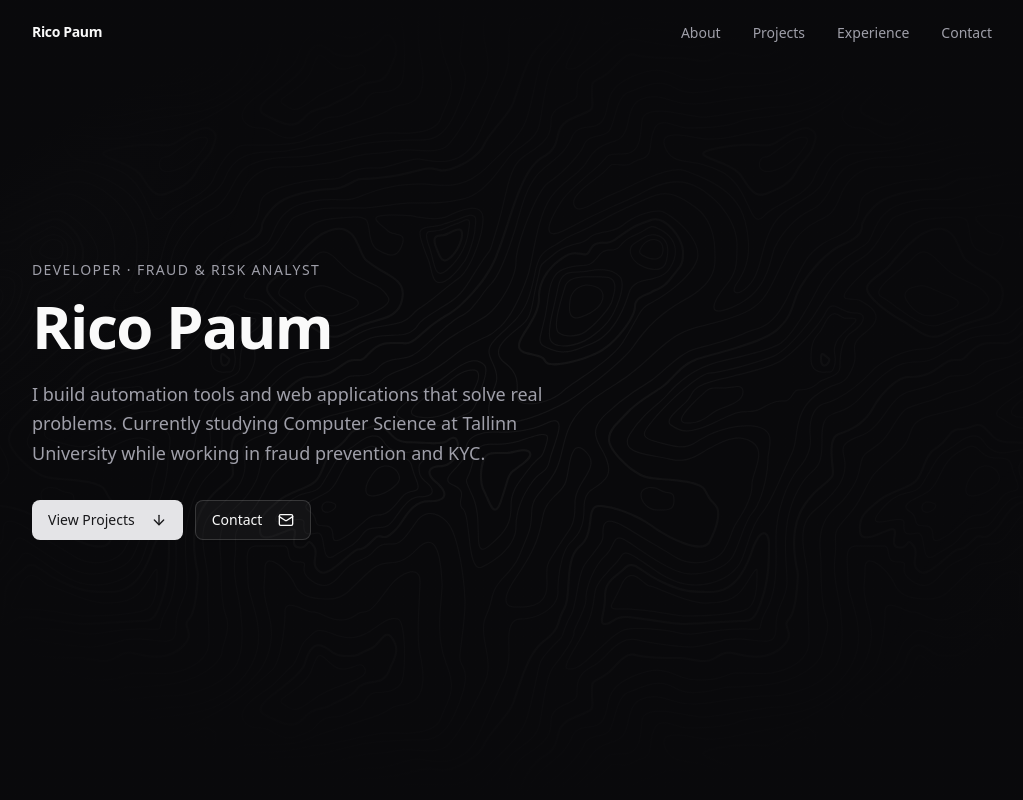
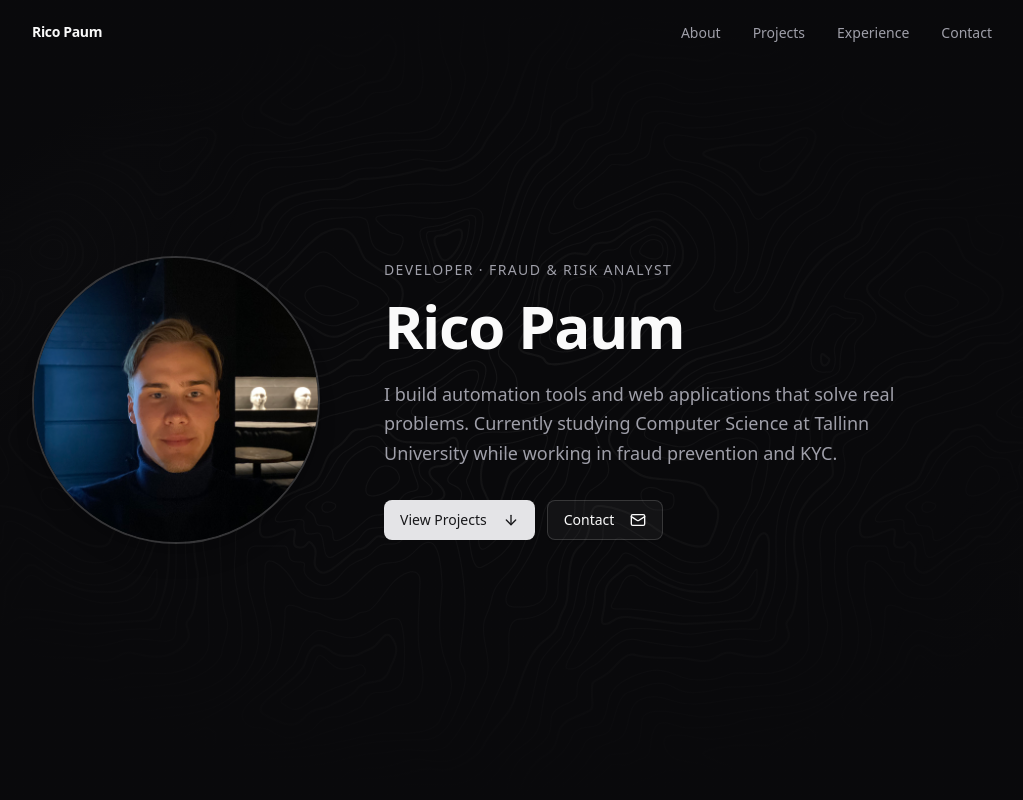
Before and after one commit to Croccu/portfolio-v2, a Next.js app: page / in a window 1280 px wide. Shown: the top 800 px of the page, without its empty margins (128-1151 px from the left). Built offline with nearby package versions, Linux system fonts and the light colour scheme.

Commit message:
feat: Add hero image, adjust styling

```diff
--- a/src/components/sections/Hero.tsx
+++ b/src/components/sections/Hero.tsx
@@ -5,6 +5,7 @@ import { Button } from "@/components/ui/button";
 import { Container } from "@/components/layout/Container";
 import { motion } from "framer-motion";
 import { ArrowDown, Mail } from "lucide-react";
+import Image from "next/image";
 
 export function Hero() {
   return (
@@ -18,6 +19,24 @@ export function Hero() {
       </div>
 
       <Container className="relative z-10">
+        <div className="flex flex-col items-center gap-10 lg:flex-row lg:justify-start lg:gap-16">
+          <motion.div
+            initial={{ opacity: 0, scale: 0.9 }}
+            animate={{ opacity: 1, scale: 1 }}
+            transition={{ delay: 0.3, duration: 0.6, ease: "easeOut" }}
+            className="shrink-0"
+          >
+            <div className="relative h-64 w-64 overflow-hidden rounded-full border-2 border-primary/20 shadow-xl sm:h-72 sm:w-72">
+              <Image
+                src="/images/hero/profile.jpg"
+                alt={siteConfig.name}
+                fill
+                className="object-cover"
+                priority
+              />
+            </div>
+          </motion.div>
+
           <motion.div
             initial={{ opacity: 0, y: 30 }}
             animate={{ opacity: 1, y: 0 }}
@@ -63,6 +82,7 @@ export function Hero() {
               </Button>
             </motion.div>
           </motion.div>
+        </div>
       </Container>
     </section>
   );
```
Also changed, not shown: public/images/hero/profile.jpg (added). Lines whose indentation alone changed are shown as unchanged.
